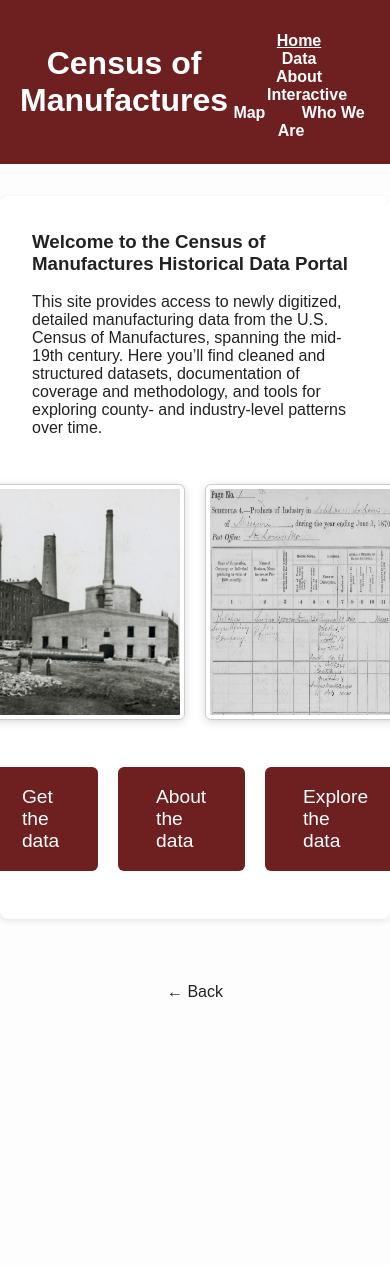
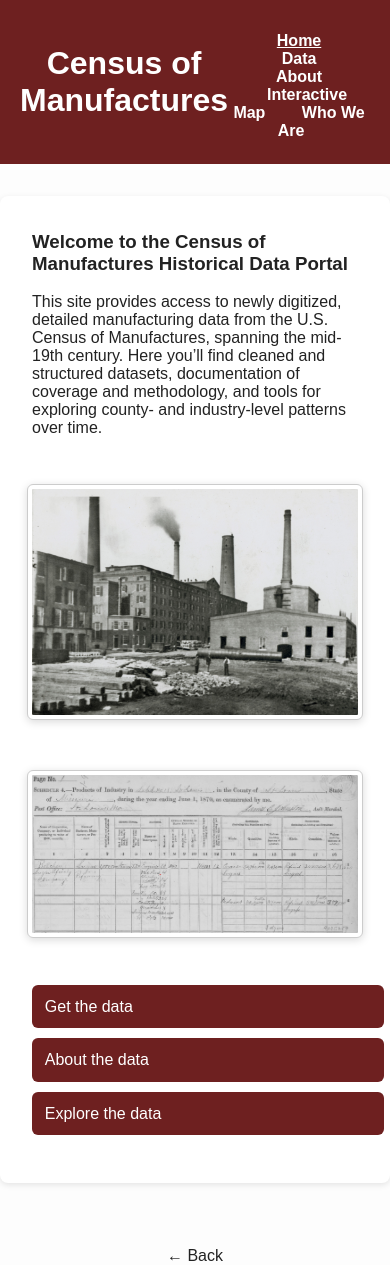
Before and after one commit to allen-otterstrom/CMF_data, a Jekyll site: the page built from index.md, in a window 390 px wide. Built offline with Jekyll 4.4.1, drawn with Linux system fonts in a browser that asks for light colours; before the commit the page ends 1001 px from its top, so only the background shows below that.

Commit message:
Update style.css

```diff
--- a/assets/style.css
+++ b/assets/style.css
@@ -113,3 +113,41 @@ th, td {
 th {
   background-color: #f0f0f0;
 }
+/* Ensure images shrink properly */
+.image-container img {
+  max-width: 100%;
+  height: auto;
+}
+
+/* Make the image container stack on small screens */
+@media (max-width: 768px) {
+  .image-container {
+    flex-direction: column;
+    align-items: center;
+  }
+
+  .image-container img {
+    max-width: 90%; /* images almost full width on mobile */
+  }
+
+  .button-container {
+    flex-direction: column;
+    gap: 10px;
+  }
+
+  .button-container a {
+    width: 100%; /* buttons stretch full width */
+    font-size: 1em;
+    padding: 0.8em;
+  }
+
+  .button-grid {
+    flex-direction: column;
+  }
+
+  table {
+    display: block;
+    overflow-x: auto;
+    white-space: nowrap; /* allow horizontal scroll if too wide */
+  }
+}
```
